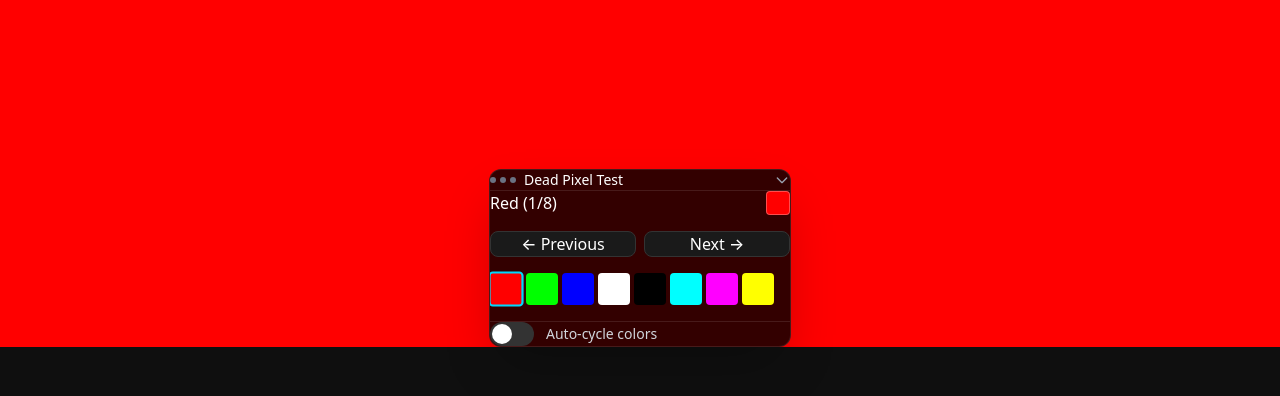
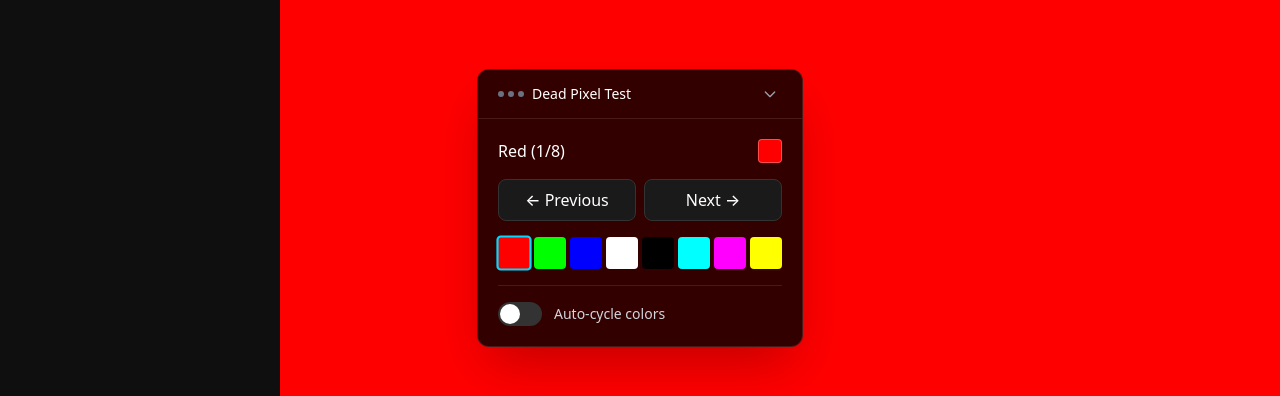
Before and after one commit to linkmodo/screen_tester_pro, a React (Vite) app: page / in a window 1280 px wide. Shown: the part 353-749 px from the top of the page. Built offline with nearby package versions, Linux system fonts and the light colour scheme.

Commit message:
Fix: Remove universal padding reset overriding Tailwind utilities

```diff
--- a/src/styles/globals.css
+++ b/src/styles/globals.css
@@ -10,9 +10,9 @@
   --color-border: #1a1a1a;
 }
 
-* {
-  margin: 0;
-  padding: 0;
+*,
+*::before,
+*::after {
   box-sizing: border-box;
 }
 
```
